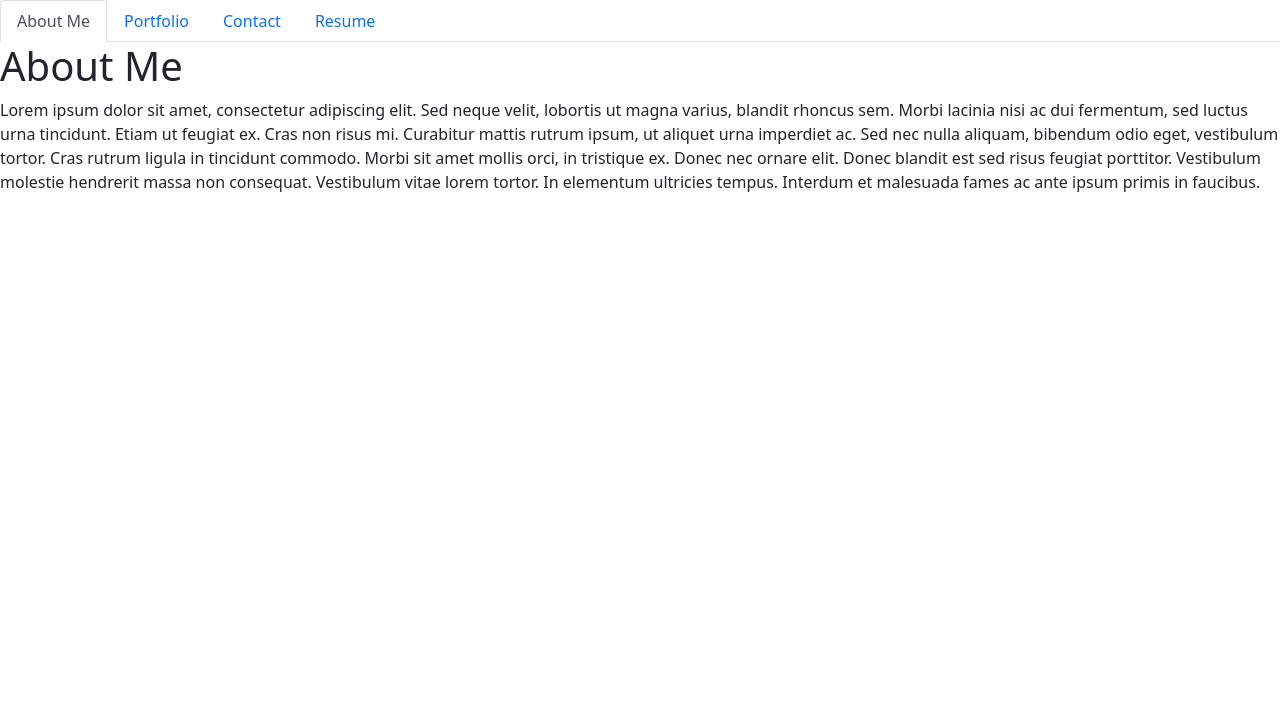
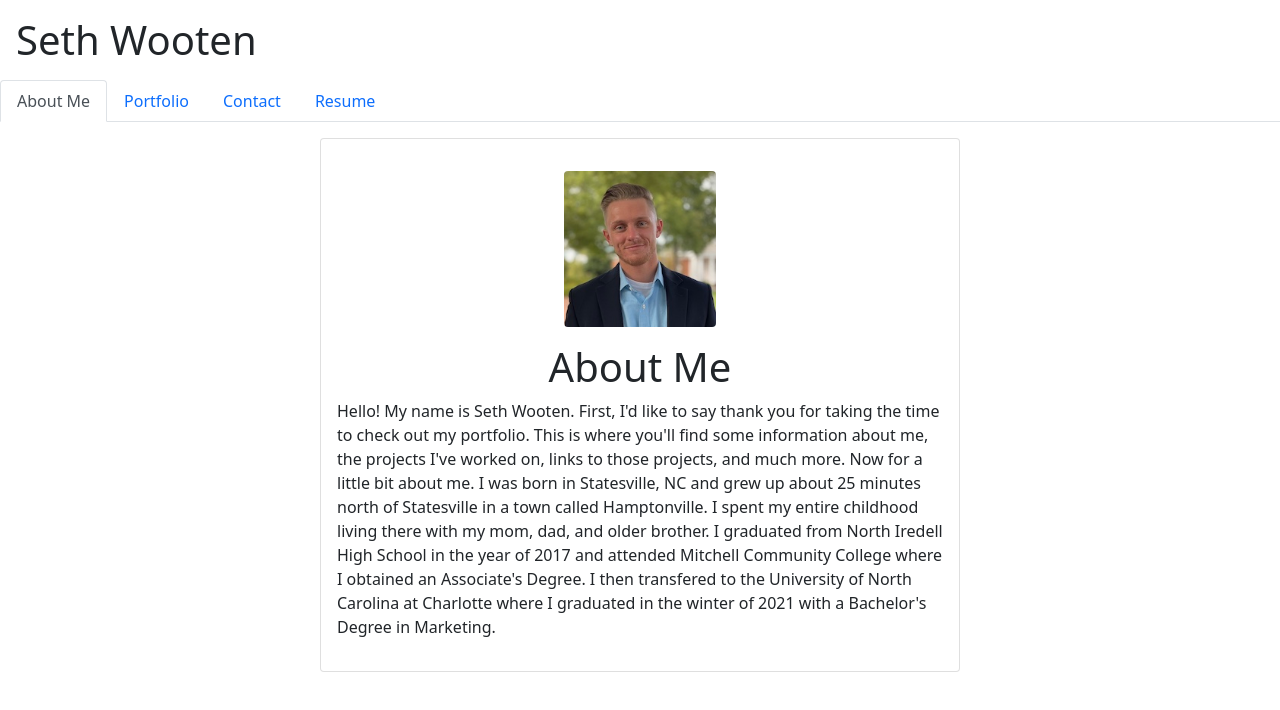
Before and after one commit to slwooten/react-portfolio, a React (Create React App) app: page / in a window 1280 px wide. Shown: the top 710 px of the page. Built offline with nearby package versions, Linux system fonts and the light colour scheme.

Commit message:
finished aboutme page, formatted portfolio page

```diff
--- a/src/components/PortfolioContainer.js
+++ b/src/components/PortfolioContainer.js
@@ -25,6 +25,7 @@ export default function PortfolioContainer() {
 
   return (
     <>
+    <h1 class='m-3'>Seth Wooten</h1>
       <Nav currentPage={currentPage} handlePageChange={handlePageChange} />
       {renderPage()}
     </>
--- a/src/components/pages/AboutMe.js
+++ b/src/components/pages/AboutMe.js
@@ -2,20 +2,16 @@ import React from 'react';
 
 export default function AboutMe() {
   return (
-    <div>
-      <h1>About Me</h1>
-      <p>
-      Lorem ipsum dolor sit amet, consectetur adipiscing elit. Sed neque
-        velit, lobortis ut magna varius, blandit rhoncus sem. Morbi lacinia nisi
-        ac dui fermentum, sed luctus urna tincidunt. Etiam ut feugiat ex. Cras
-        non risus mi. Curabitur mattis rutrum ipsum, ut aliquet urna imperdiet
-        ac. Sed nec nulla aliquam, bibendum odio eget, vestibulum tortor. Cras
-        rutrum ligula in tincidunt commodo. Morbi sit amet mollis orci, in
-        tristique ex. Donec nec ornare elit. Donec blandit est sed risus feugiat
-        porttitor. Vestibulum molestie hendrerit massa non consequat. Vestibulum
-        vitae lorem tortor. In elementum ultricies tempus. Interdum et malesuada
-        fames ac ante ipsum primis in faucibus.
-      </p>
+    <div class='d-flex justify-content-center'>
+      <div class='m-3 card w-50'>
+        <div class='card-body'>
+        <img src="imgs/headshot.jpg" class="card-img-top w-25 rounded mx-auto d-block m-3" alt="Seth Wooten" />
+          <h1 class='text-center'>About Me</h1>
+          <p>
+            Hello! My name is Seth Wooten. First, I'd like to say thank you for taking the time to check out my portfolio. This is where you'll find some information about me, the projects I've worked on, links to those projects, and much more. Now for a little bit about me. I was born in Statesville, NC and grew up about 25 minutes north of Statesville in a town called Hamptonville. I spent my entire childhood living there with my mom, dad, and older brother. I graduated from North Iredell High School in the year of 2017 and attended Mitchell Community College where I obtained an Associate's Degree. I then transfered to the University of North Carolina at Charlotte where I graduated in the winter of 2021 with a Bachelor's Degree in Marketing.
+          </p>
+        </div>
+      </div>
     </div>
   );
 }
--- a/src/components/pages/Portfolio.js
+++ b/src/components/pages/Portfolio.js
@@ -2,12 +2,60 @@ import React from 'react';
 
 export default function Portfolio() {
   return (
-    <div>
-      <h1>Portfolio</h1>
-      <div>
-        <img src='https://via.placeholder.com/150' alt='test'></img>
-        <img src='https://via.placeholder.com/150' alt='test'></img>
-        <img src='https://via.placeholder.com/150' alt='test'></img>
+    <div class='d-flex flex-column justify-content-center align-items-center'>
+      <h1 class='m-3'>Portfolio</h1>
+      <div class='d-flex flex-row flex-wrap justify-content-center col-sm-9'>
+        <div class='m-3 card'>
+          <div class='card-body text-center m-3'>
+            <img class='mb-3' src='imgs/mooviereviewsimg.png' alt='test'></img>
+            <h3>Moovie Reviews</h3>
+            <p><a href='https://slwooten.github.io/moovie-reviews/'>Live Preview ></a></p>
+            <p><a href='https://github.com/slwooten/moovie-reviews'>GitHub Repo ></a></p>
+          </div>
+        </div>
+        <div class='m-3 card'>
+          <div class='card-body text-center m-3'>
+            <img class='mb-3' src='https://via.placeholder.com/250' alt='test'></img>
+            <h3>Project Name</h3>
+            <p><a href='#'>Live Preview ></a></p>
+            <p><a href='#'>GitHub Repo ></a></p>
+          </div>
+        </div>
+        <div class='m-3 card'>
+          <div class='card-body text-center m-3'>
+            <img class='mb-3' src='https://via.placeholder.com/250' alt='test'></img>
+            <h3>Project Name</h3>
+            <p><a href='#'>Live Preview ></a></p>
+            <p><a href='#'>GitHub Repo ></a></p>
+          </div>
+        </div>
+        <div class='m-3 card'>
+          <div class='card-body text-center m-3'>
+            <img class='mb-3' src='https://via.placeholder.com/250' alt='test'></img>
+            <h3>Project Name</h3>
+            <p><a href='#'>Live Preview ></a></p>
+            <p><a href='#'>GitHub Repo ></a></p>
+          </div>
+        </div>
+        <div class='m-3 card'>
+          <div class='card-body text-center m-3'>
+            <img class='mb-3' src='https://via.placeholder.com/250' alt='test'></img>
+            <h3>Project Name</h3>
+            <p><a href='#'>Live Preview ></a></p>
+            <p><a href='#'>GitHub Repo ></a></p>
+          </div>
+        </div>
+        <div class='m-3 card'>
+          <div class='card-body text-center m-3'>
+            <img class='mb-3' src='https://via.placeholder.com/250' alt='test'></img>
+            <h3>Project Name</h3>
+            <p><a href='#'>Live Preview ></a></p>
+            <p><a href='#'>GitHub Repo ></a></p>
+          </div>
+        </div>
+
+
+
       </div>
     </div>
   );
```
Also changed, not shown: public/imgs/headshot.jpg (added), public/imgs/mooviereviewsimg.png (added).
